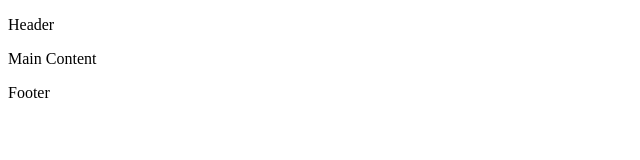
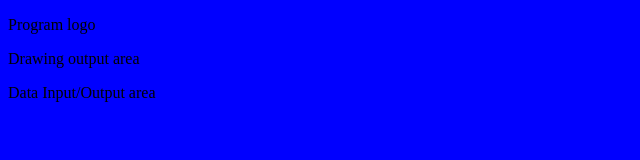
Before and after one commit to GustafEnebog/project-2, a plain HTML site: page index.html in a window 1280 px wide. Shown: the whole page, without its empty margins (0-640 px from the left). Drawn offline with Linux system fonts and the light colour scheme.

Commit message:
Create style.css, script.js and check connected

```diff
--- /dev/null
+++ b/assets/css/style.css
@@ -0,0 +1,3 @@
+body {
+    background: blue;
+}
--- /dev/null
+++ b/assets/js/script.js
@@ -0,0 +1 @@
+console.log("connected!")
--- a/index.html
+++ b/index.html
@@ -13,16 +13,20 @@
     <link rel="icon" type="image/png" sizes="32x32" href="/favicon-32x32.png">
     <link rel="icon" type="image/png" sizes="16x16" href="/favicon-16x16.png">
     <link rel="manifest" href="/site.webmanifest">
+    <!-- link to Style sheet -->
+    <link rel="stylesheet" href="assets/css/style.css">
     <title>WINGIT</title>
 </head>
 
 <body>
-    <!-- HEADER -->
-    <p>Header</p>
-    <!-- MAIN CONTENT -->
-    <p>Main Content</p>
-    <!-- FOOTER -->
-    <p>Footer</p>
+    <!-- PROGRAM LOGO -->
+    <p>Program logo</p>
+    <!-- DRAWING OUTPUT AREA -->
+    <p>Drawing output area</p>
+    <!-- DATA INPUT/OUTPUT AREA -->
+    <p>Data Input/Output area</p>
+    <!-- Link to script file -->
+    <script src="assets/js/script.js"></script>
 </body>
 
 </html>
```
